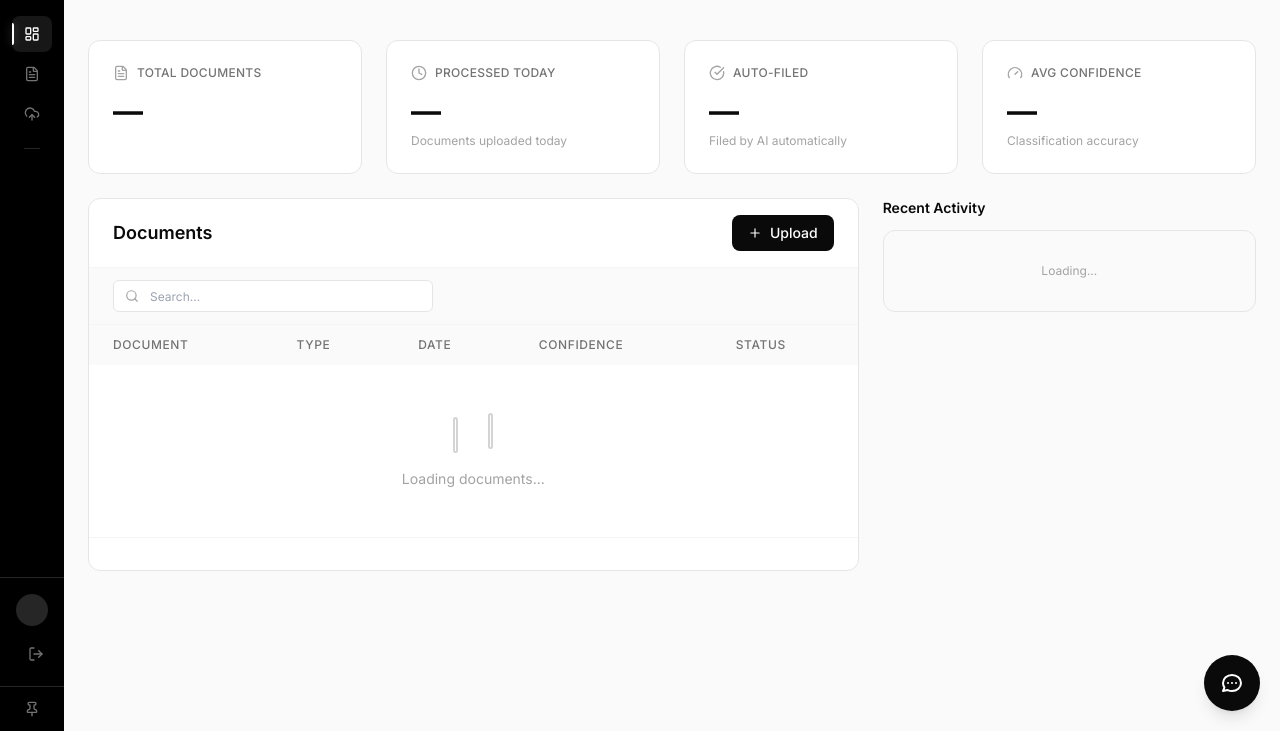
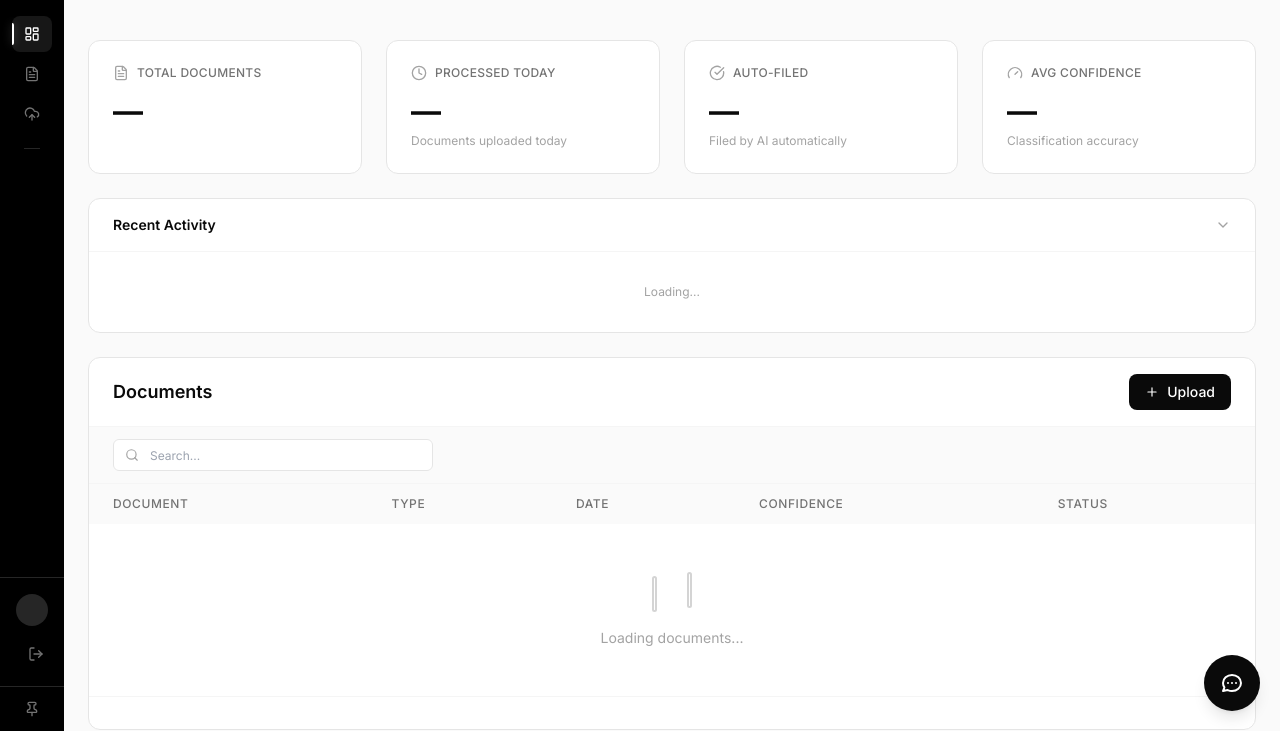
Before and after one commit to ethanpearsall/full-capacity, a FastAPI app: template templates/dashboard.html in a window 1280 px wide. Shown: the part 69-800 px from the top of the page. Run offline with FastAPI, Linux system fonts and the light colour scheme; the template is opened without the code that fills it, so the values that code supplies are empty; some libraries are stand-ins or nearby versions.

Commit message:
Move recent activity above documents as collapsible section
Activity feed is now full-width above the documents table with a
toggle button to collapse/expand it.

https://claude.ai/code/session_011WWEqLK1yZ7uYr2X78ZYmC

```diff
--- a/templates/dashboard.html
+++ b/templates/dashboard.html
@@ -62,10 +62,21 @@
     </div>
 </div>
 
-<!-- Two-column layout: documents table + right panel -->
-<div class="grid grid-cols-1 lg:grid-cols-3 gap-6">
-    <!-- Documents table (col-span-2) -->
-    <div class="lg:col-span-2" id="documents-section">
+<!-- Collapsible Recent Activity -->
+<div class="bg-white border border-neutral-200 rounded-xl overflow-hidden mb-6">
+    <button onclick="toggleActivityFeed()" class="w-full px-6 py-4 flex items-center justify-between hover:bg-neutral-50 transition-colors">
+        <h3 class="text-sm font-semibold text-neutral-950">Recent Activity</h3>
+        <i data-lucide="chevron-down" id="activity-chevron" class="w-4 h-4 text-neutral-400 transition-transform duration-200"></i>
+    </button>
+    <div id="activity-collapsible" class="border-t border-neutral-100">
+        <div class="p-4 space-y-3" id="activity-feed">
+            <div class="text-center py-4 text-neutral-400 text-xs">Loading...</div>
+        </div>
+    </div>
+</div>
+
+<!-- Documents table -->
+<div id="documents-section">
     <div class="bg-white border border-neutral-200 rounded-xl overflow-hidden">
         <!-- Table header -->
         <div class="px-6 py-4 border-b border-neutral-100 flex items-center justify-between">
@@ -114,18 +125,6 @@
             <div class="flex gap-2">
                 <button onclick="prevPage()" id="btn-prev" class="bg-neutral-100 hover:bg-neutral-200 rounded-lg px-3 py-1.5 text-xs text-neutral-600 transition-colors hidden">Prev</button>
                 <button onclick="nextPage()" id="btn-next" class="bg-neutral-100 hover:bg-neutral-200 rounded-lg px-3 py-1.5 text-xs text-neutral-600 transition-colors hidden">Next</button>
-                </div>
-            </div>
-        </div>
-    </div>
-
-    <!-- Right panel -->
-    <div class="space-y-6">
-        <!-- Activity feed -->
-        <div>
-            <h3 class="text-sm font-semibold text-neutral-950 mb-3">Recent Activity</h3>
-            <div class="bg-neutral-50 border border-neutral-200 rounded-xl p-4 space-y-3" id="activity-feed">
-                <div class="text-center py-4 text-neutral-400 text-xs">Loading...</div>
             </div>
         </div>
     </div>
@@ -306,6 +305,15 @@ function renderDocuments(docs) {
     lucide.createIcons();
 }
 
+// Activity feed toggle
+function toggleActivityFeed() {
+    const content = document.getElementById('activity-collapsible');
+    const chevron = document.getElementById('activity-chevron');
+    const isHidden = content.style.display === 'none';
+    content.style.display = isHidden ? '' : 'none';
+    chevron.style.transform = isHidden ? '' : 'rotate(-90deg)';
+}
+
 // Activity feed
 function renderActivityFeed(docs) {
     const container = document.getElementById('activity-feed');
```
Lines whose indentation alone changed are shown as unchanged.
